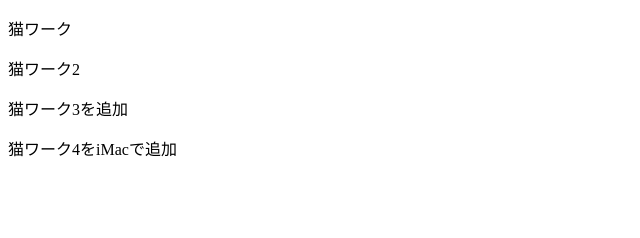
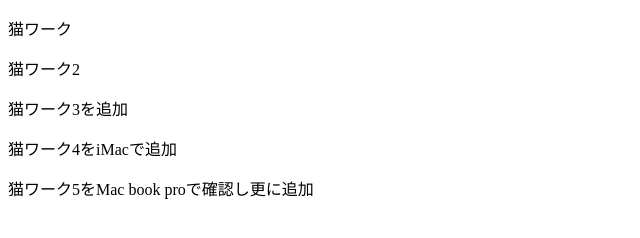
Before and after one commit to hirokazu0208/neko_work, a plain HTML site: page index.html in a window 1280 px wide. Shown: the whole page, without its empty margins (0-640 px from the left). Drawn offline with Linux system fonts and the light colour scheme.

Commit message:
mac book proで追加1

```diff
--- a/index.html
+++ b/index.html
@@ -10,5 +10,7 @@
 <p>猫ワーク2</p>
 <p>猫ワーク3を追加</p>
 <p>猫ワーク4をiMacで追加</p>
+<p>猫ワーク5をMac book proで確認し更に追加</p>
+
 </body>
 </html>
```
